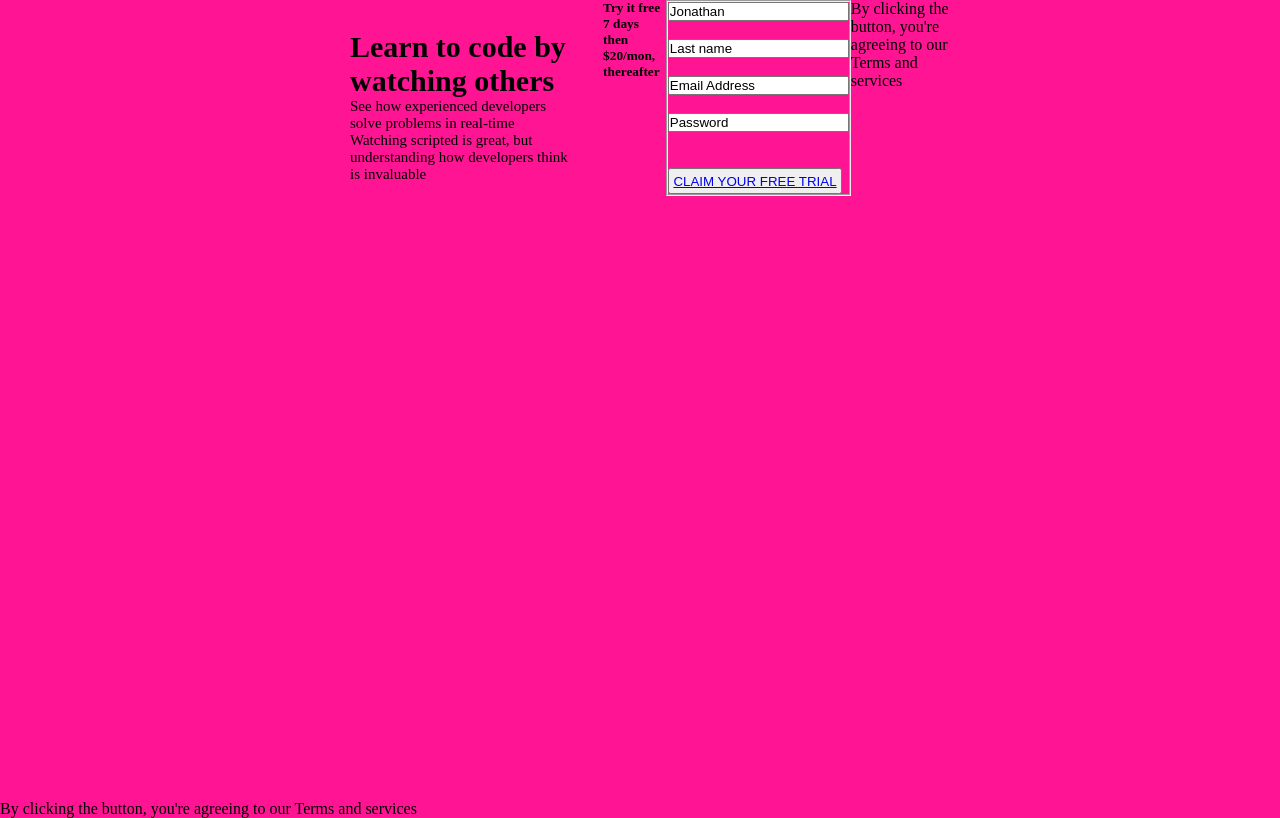
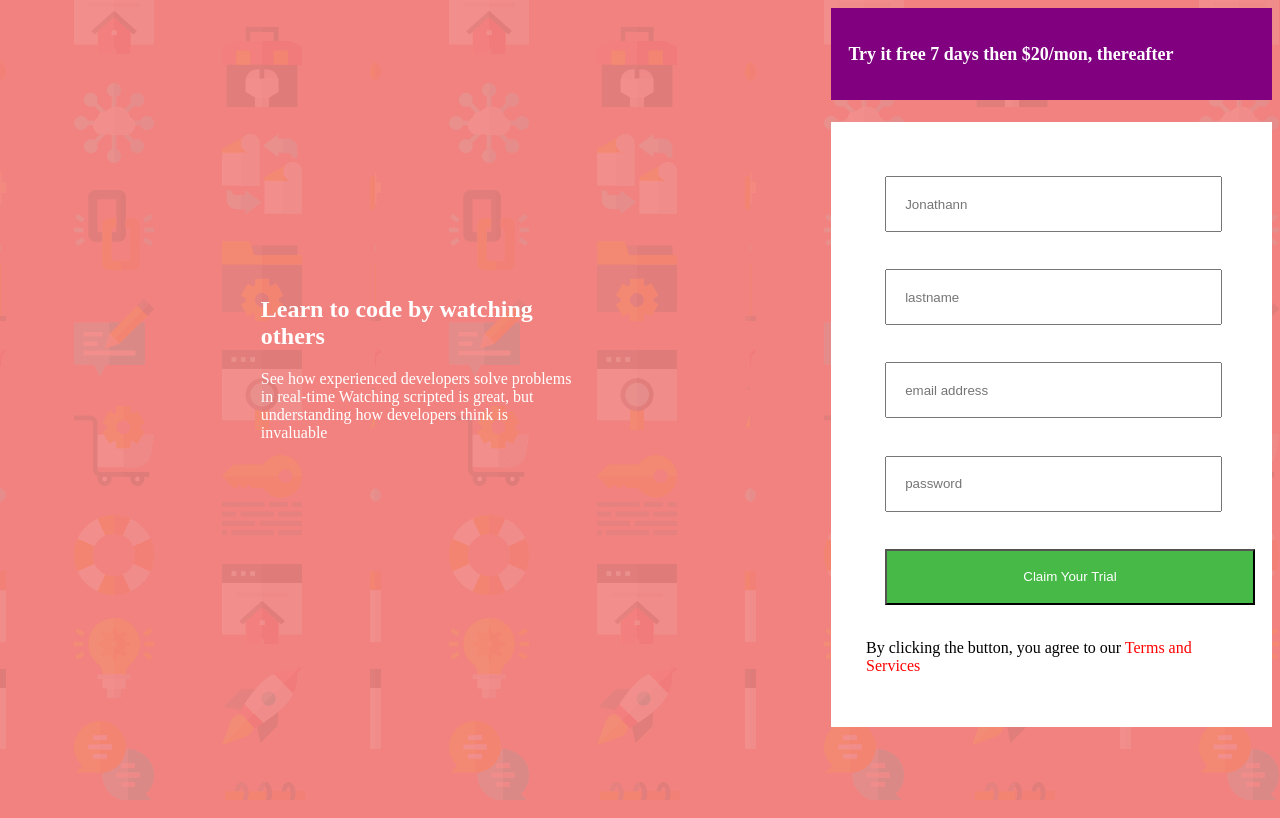
Before and after one commit to OluwatosinBlessing/Flex-Assignment-1-, a plain HTML site: page index.html in a window 1280 px wide. Drawn offline with Linux system fonts and the light colour scheme.

Commit message:
corrected some errors in code

```diff
--- a/Grid.css
+++ /dev/null
@@ -1,3 +0,0 @@
-*{margin:0;
- padding:0;
- }
--- a/index.html
+++ b/index.html
@@ -1,54 +1,53 @@
 <!DOCTYPE html>
-<html>
+<html lang="en">
+<head>
+    <meta charset="UTF-8">
+    <meta http-equiv="X-UA-Compatible" content="IE=edge">
+    <meta name="viewport" content="width=device-width, initial-scale=1.0">
+    <title>Flex 1</title>
+    <link rel="stylesheet" href="style.css">
+    <link rel="icon" href="/media/favicon-32x32.png">
+</head>
+<body>
+    <div class="container">
+        <div class="learn">
+<h2>Learn to code by watching others</h2>
+<p>
+   </h1>
+      <p>See how experienced developers solve
+     problems in real-time Watching scripted is great,
+     but understanding how developers think is invaluable
+</p>
 
-<head>
-  <meta charset="utf-8">
-  <meta name="viewport" content="width=device-width">
-  <title>Flex</title>
-  <link href="style.css" rel="stylesheet" type="text/css" />
-</head>
+        </div>
 
 
-<body>
-  <main class="main">
-    <div class="top-content">
-      <h1 class="h1-top">Learn to code by watching others</h1>
-      <p class="p-top">See how experienced developers solve problems in real-time Watching scripted is great, but understanding how developers think is invaluable</p>
-    </div>
-    <div>
-      <h5 class="top-right-content">Try it free 7 days then $20/mon, thereafter</h5>
-    </div>
+<div class="tryit">
+<div class="tryhead">
+    <H3><strong>Try it free 7 days</strong> then $20/mon, thereafter</H3>
+</div>
 
+<div class="form">
     <form>
 
-    <div>
+   <input type="text" id="firstname" name="firstname" placeholder="Jonathann" required><br>
 
-<fieldset>
+   <input type="text" id="lastname" name="lastname" placeholder ="lastname" required><br>
 
+    <input type ="text" id="email" name="email" placeholder="email address" required><br>
+    <input type = "password" id="password" name="password" placeholder ="password" required><br>
+   <input type="submit" value="Claim Your Trial" id="button">
+   <p>By clicking the button, you agree to our
+     <hightlight style="color:red;">Terms and Services</hightligh></p>
 
-<input type="Jonathan" value="Jonathan"><br><br>
-<input type="Last name" value="Last name"><br><br>
-<input type="Email Address" value="Email Address"><br><br>
-<input type="text" value="Password"><br><br>
-<Button style="float:center; padding:2%; margin-top:10%"><a href="/index.html">CLAIM YOUR FREE TRIAL</a></Button>
+</form>
 
-    </fieldset>
-    </div>
-    </form>
+</div>
 
-    <footer>
-<p>By clicking the button, you're agreeing to our Terms and services</p>
-</footer>
-
-  </main>
-
-  <footer>
-<p>By clicking the button, you're agreeing to our Terms and services</p>
-</footer>
-
-</body>
+</div>
 
 
 
-
+    </div>
+</body>
 </html>
--- a/style.css
+++ b/style.css
@@ -1,34 +1,62 @@
-*{
-  margin: 0;
-  padding: 0;
-  box-sizing: border-box;
+body{
+    background-color: #f2827f;
+    background-image:url('/media/bg-intro-mobile.png');
 }
 
 
-body{
-  background-color:deeppink;
+.tryhead{
+    background-color:purple;
+    color:white;
+    padding:4%;
+    margin-bottom:5%;
+}
+
+h3{
+    color:white;
+    font-size:18px;
+}
+
+.tryit{
+
+    width:95%;
+    display:block;
+    width:100%;
+    margin:auto;
+    height: 60%;
+}
+
+
+form{
+    width:auto;
+    margin: auto;
+    background-color: white;
+    padding:8%;
+    margin: auto;
+
 
 }
 
-main{
-  width: 50%;
-  margin: auto;
-  display:flex;
-  justify: content center;
-  align: items center;
-  height:100vh;
+input{
+    padding:5%;
+    margin:5%;
+    width:80%;
 }
 
-.top-content, h1-top{
-  color: black;
-  PADDING:2em;
+#button{
+    width:100%;
+    color:white;
+    background-color:rgb(70, 185, 70);
 }
 
-.top-content, p-top{
-  font-size:15px;
-  padding-bottom:10px;}
+.learn{
+    width:auto;
+    padding-left:20%;
+    padding-right:20%;
+    color:white;
+    margin: auto;
+}
 
-.top-right-content, h5{
-  display:flex;
-
+.container{
+    margin: auto;
+    display: inline-flex;
 }
```
Also changed, not shown: Grid.html (deleted, +0 -9 lines), javascript.js (added), media/bg-intro-desktop.png (added), media/bg-intro-mobile.png (added), media/favicon-32x32.png (added), media/icon-error.svg (added), script.js (deleted).
